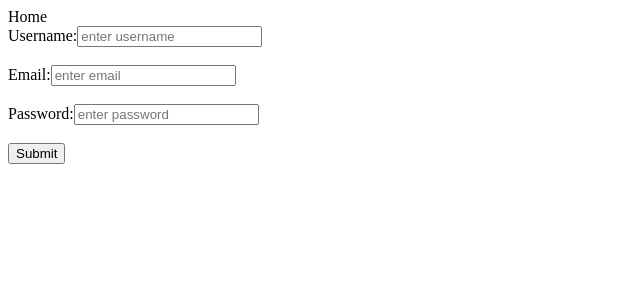
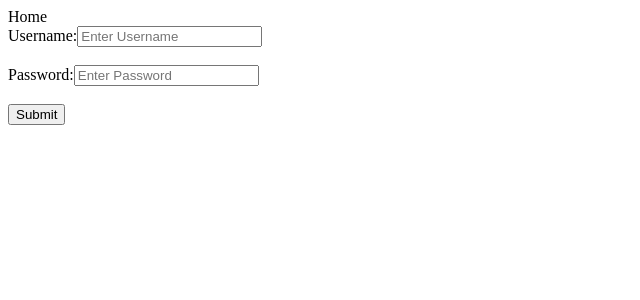
Before and after one commit to tejaingit-0311/coursify, a React (Vite) app in the folder frontend/: page / in a window 1280 px wide. Shown: the top 300 px of the page, without its empty margins (0-640 px from the left). Built offline with nearby package versions, Linux system fonts and the light colour scheme.

Commit message:
fix-user.js

```diff
--- a/frontend/package.json
+++ b/frontend/package.json
@@ -11,6 +11,7 @@
   },
   "dependencies": {
     "axios": "^1.7.7",
+    "dotenv": "^17.2.1",
     "react": "^18.3.1",
     "react-dom": "^18.3.1"
   },
--- a/frontend/src/components/Login.jsx
+++ b/frontend/src/components/Login.jsx
@@ -12,6 +12,7 @@ const Login = () => {
         password : ""
       }
   );
+  const [responseMessage, setResponseMessage] = useState("");
 
   function handleInput(event){
     let fieldName = event.target.name;
@@ -21,11 +22,12 @@ const Login = () => {
     setUserDetails((prev)=>{
       return {...prev, [fieldName] : fieldValue}
     });
-    console.log(userDetails);
+
   }
 
   // call the functions onClick of button.
   async function handleLogin(event) {
+    console.log(userDetails);
     event.preventDefault();
     await axios.post(
       `http://localhost:3001/users/signin?username=${userDetails.username}&password=${userDetails.password}`,
@@ -37,11 +39,15 @@ const Login = () => {
     )
     .then((response)=>{
       console.log(response);
-      alert(response.data.data.message);
+      // alert(response.data.data.message);
+      //set-token:
+      localStorage.setItem("token", response.data.data.token);
+      setResponseMessage(response.data.data.message);
     })
     .catch((error)=>{
       console.error(error);
-      alert(error.message || "Error While sign-in");
+      // alert(error.message || "Error While sign-in");
+      setResponseMessage(response.data.data.message);
     });
   }
   return <div>
@@ -60,6 +66,7 @@ const Login = () => {
 
       <button type="submit">Submit</button>
     </form>
+    {responseMessage}
   </div>;
 };
 
--- a/frontend/src/pages/Home.jsx
+++ b/frontend/src/pages/Home.jsx
@@ -9,8 +9,11 @@ import Courses from "../components/Courses";
 const Home = () => {
   return (
     //  write home page UI code here
-    <div>Home
-      <Register />
+    <div>
+      Home
+      {/* LandingPage -> register or login -> in the nav bar register or login links -> if user was been already registered then either signin with different acc or navigate to login */}
+      {/* <Register /> */}
+      <Login />
     </div>
 
   );
```
Also changed, not shown: 2 other files (tests, documents, lock files or other folders).
